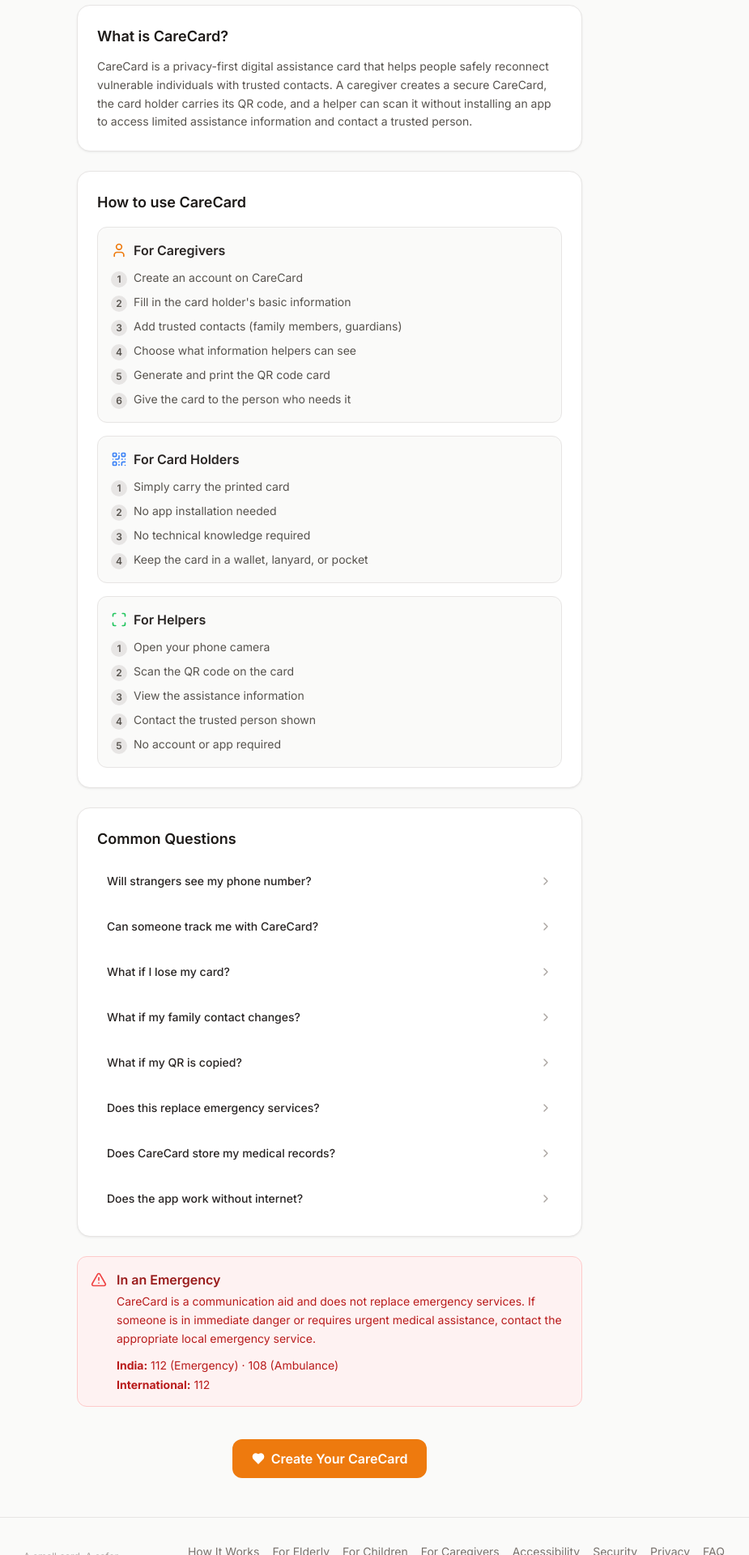
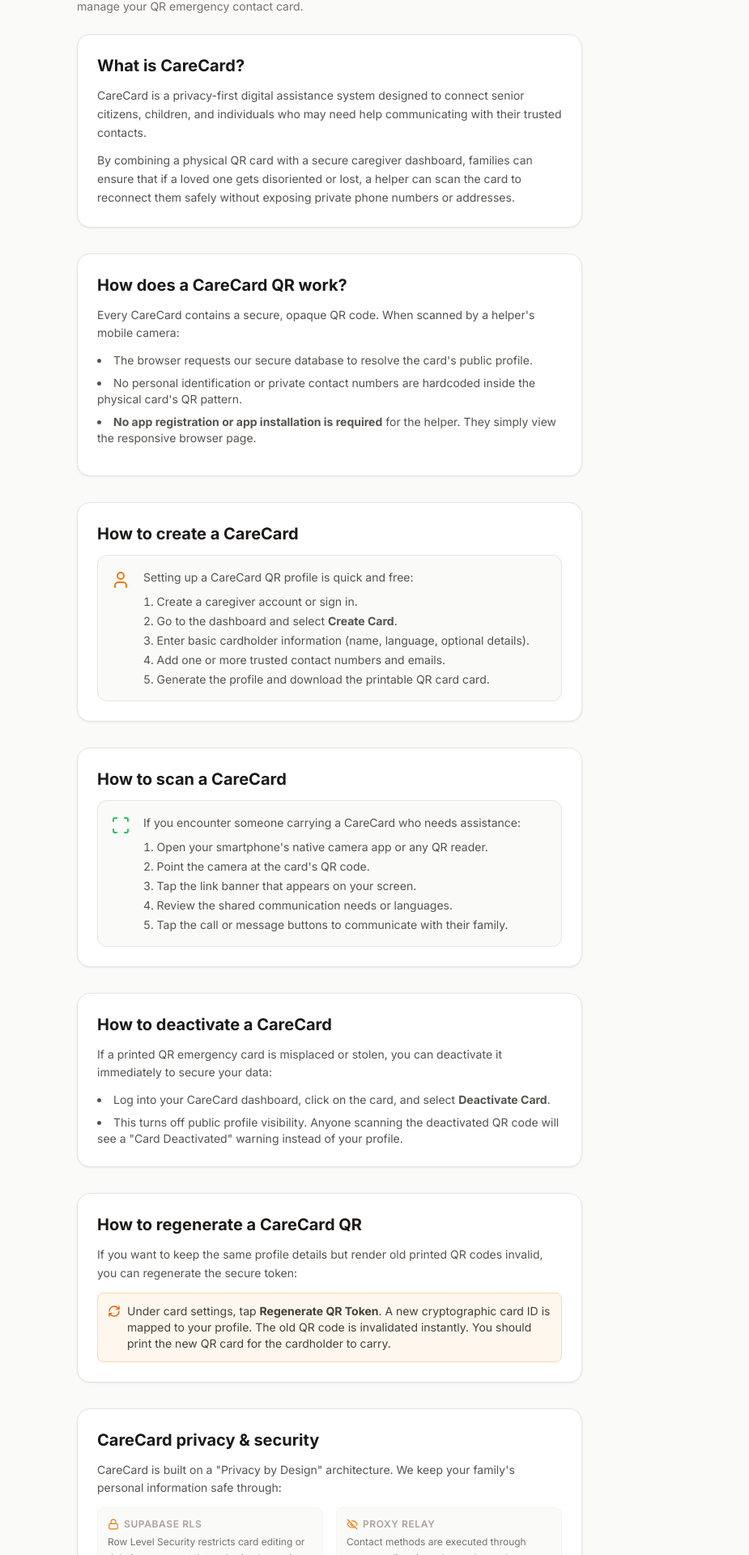
Before and after one commit to Guru-CodesAI/CareCard, a React (Vite) app: page /help in a window 1280 px wide. Shown: the part 239-2159 px from the top of the page at 81% size, without its empty margins (233-1158 px from the left). Built offline with nearby package versions, Linux system fonts and the light colour scheme; no server answers.

Commit message:
seo: implement CareCard brand keyword layers and dedicated /help page

```diff
--- a/src/pages/HelpPage.tsx
+++ b/src/pages/HelpPage.tsx
@@ -2,7 +2,7 @@
 import {
   Heart, QrCode, Phone, Shield, Scan, User,
   HelpCircle, ArrowLeft, ChevronRight, AlertTriangle,
-  RefreshCw, Globe, Printer
+  RefreshCw, Lock, EyeOff, Printer, Info
 } from 'lucide-react'
 import { SEO } from '@/components/SEO'
 
@@ -11,7 +11,7 @@
     <div className="page-container page-enter">
       <SEO
         title="CareCard Help — QR Safety Card Guide"
-        description="Learn how to create, carry, scan and manage a CareCard QR safety card."
+        description="Learn how to create, carry, scan, and manage a CareCard QR safety card. Access our official user guide and troubleshooting tips."
         path="/help"
       />
       <Link to="/" className="btn-ghost mb-4 -ml-2">
@@ -19,159 +19,204 @@
         Back
       </Link>
 
-      <h1 className="page-header mb-2 flex items-center gap-2">
-        <HelpCircle className="w-7 h-7 text-brand-500" />
-        Help & Safety
+      <div className="mb-6">
+        <div className="flex items-center gap-2 text-xs font-semibold text-brand-600 uppercase tracking-wider mb-2">
+          <HelpCircle className="w-4 h-4" /> User Guide
+        </div>
+        <h1 className="page-header mb-2 text-3xl font-display flex items-center gap-2">
+          CareCard Help & User Guide
         </h1>
-      <p className="text-warmgray-500 text-sm mb-8">
-        Learn how CareCard works and how to use it.
+        <p className="text-warmgray-500 text-sm">
+          Welcome to the official CareCard support and assistance directory. Learn how to use and manage your QR emergency contact card.
         </p>
+      </div>
 
-      {/* What is CareCard */}
-      <section className="card mb-6">
-        <h2 className="text-lg font-semibold text-warmgray-900 mb-3">What is CareCard?</h2>
+      <div className="space-y-8">
+        {/* Section: What is CareCard? */}
+        <section className="card">
+          <h2 className="text-xl font-bold text-warmgray-900 mb-3" id="what-is-carecard">
+            What is CareCard?
+          </h2>
+          <p className="text-sm text-warmgray-600 leading-relaxed mb-3">
+            CareCard is a privacy-first digital assistance system designed to connect senior citizens, children, and individuals who may need help communicating with their trusted contacts.
+          </p>
           <p className="text-sm text-warmgray-600 leading-relaxed">
-          CareCard is a privacy-first digital assistance card that helps people safely reconnect
-          vulnerable individuals with trusted contacts. A caregiver creates a secure CareCard,
-          the card holder carries its QR code, and a helper can scan it without installing an app
-          to access limited assistance information and contact a trusted person.
+            By combining a physical QR card with a secure caregiver dashboard, families can ensure that if a loved one gets disoriented or lost, a helper can scan the card to reconnect them safely without exposing private phone numbers or addresses.
           </p>
         </section>
 
-      {/* How to use */}
-      <section className="card mb-6">
-        <h2 className="text-lg font-semibold text-warmgray-900 mb-4">How to use CareCard</h2>
-        <div className="space-y-4">
-          {[
-            {
-              icon: <User className="w-5 h-5 text-brand-500" />,
-              title: 'For Caregivers',
-              steps: [
-                'Create an account on CareCard',
-                'Fill in the card holder\'s basic information',
-                'Add trusted contacts (family members, guardians)',
-                'Choose what information helpers can see',
-                'Generate and print the QR code card',
-                'Give the card to the person who needs it',
-              ]
-            },
-            {
-              icon: <QrCode className="w-5 h-5 text-blue-500" />,
-              title: 'For Card Holders',
-              steps: [
-                'Simply carry the printed card',
-                'No app installation needed',
-                'No technical knowledge required',
-                'Keep the card in a wallet, lanyard, or pocket',
-              ]
-            },
-            {
-              icon: <Scan className="w-5 h-5 text-green-500" />,
-              title: 'For Helpers',
-              steps: [
-                'Open your phone camera',
-                'Scan the QR code on the card',
-                'View the assistance information',
-                'Contact the trusted person shown',
-                'No account or app required',
-              ]
-            },
-          ].map((section) => (
-            <div key={section.title} className="p-4 rounded-xl bg-warmgray-50 border border-warmgray-200">
-              <h3 className="font-semibold text-warmgray-800 flex items-center gap-2 mb-3">
-                {section.icon}
-                {section.title}
-              </h3>
-              <ol className="space-y-2">
-                {section.steps.map((step, i) => (
-                  <li key={i} className="flex items-start gap-2 text-sm text-warmgray-600">
-                    <span className="w-5 h-5 rounded-full bg-warmgray-200 flex items-center justify-center text-xs font-semibold text-warmgray-600 shrink-0 mt-0.5">
-                      {i + 1}
-                    </span>
-                    {step}
-                  </li>
-                ))}
+        {/* Section: How does a CareCard QR work? */}
+        <section className="card">
+          <h2 className="text-xl font-bold text-warmgray-900 mb-3" id="how-does-qr-work">
+            How does a CareCard QR work?
+          </h2>
+          <p className="text-sm text-warmgray-600 leading-relaxed mb-3">
+            Every CareCard contains a secure, opaque QR code. When scanned by a helper's mobile camera:
+          </p>
+          <ul className="space-y-2 text-sm text-warmgray-600 list-disc list-inside mb-3">
+            <li>The browser requests our secure database to resolve the card's public profile.</li>
+            <li>No personal identification or private contact numbers are hardcoded inside the physical card's QR pattern.</li>
+            <li><strong>No app registration or app installation is required</strong> for the helper. They simply view the responsive browser page.</li>
+          </ul>
+        </section>
+
+        {/* Section: How to create a CareCard */}
+        <section className="card">
+          <h2 className="text-xl font-bold text-warmgray-900 mb-3" id="how-to-create">
+            How to create a CareCard
+          </h2>
+          <div className="flex gap-4 items-start bg-warmgray-50 p-4 rounded-xl border border-warmgray-200">
+            <User className="w-6 h-6 text-brand-500 shrink-0 mt-0.5" />
+            <div>
+              <p className="text-sm text-warmgray-600 leading-relaxed mb-2">
+                Setting up a CareCard QR profile is quick and free:
+              </p>
+              <ol className="list-decimal list-inside text-sm text-warmgray-600 space-y-1">
+                <li>Create a caregiver account or sign in.</li>
+                <li>Go to the dashboard and select <strong>Create Card</strong>.</li>
+                <li>Enter basic cardholder information (name, language, optional details).</li>
+                <li>Add one or more trusted contact numbers and emails.</li>
+                <li>Generate the profile and download the printable QR card card.</li>
               </ol>
             </div>
-          ))}
           </div>
         </section>
 
-      {/* FAQ */}
-      <section className="card mb-6">
-        <h2 className="text-lg font-semibold text-warmgray-900 mb-4">Common Questions</h2>
+        {/* Section: How to scan a CareCard */}
+        <section className="card">
+          <h2 className="text-xl font-bold text-warmgray-900 mb-3" id="how-to-scan">
+            How to scan a CareCard
+          </h2>
+          <div className="flex gap-4 items-start bg-warmgray-50 p-4 rounded-xl border border-warmgray-200">
+            <Scan className="w-6 h-6 text-green-500 shrink-0 mt-0.5" />
+            <div>
+              <p className="text-sm text-warmgray-600 leading-relaxed mb-2">
+                If you encounter someone carrying a CareCard who needs assistance:
+              </p>
+              <ol className="list-decimal list-inside text-sm text-warmgray-600 space-y-1">
+                <li>Open your smartphone's native camera app or any QR reader.</li>
+                <li>Point the camera at the card's QR code.</li>
+                <li>Tap the link banner that appears on your screen.</li>
+                <li>Review the shared communication needs or languages.</li>
+                <li>Tap the call or message buttons to communicate with their family.</li>
+              </ol>
+            </div>
+          </div>
+        </section>
+
+        {/* Section: How to deactivate a CareCard */}
+        <section className="card">
+          <h2 className="text-xl font-bold text-warmgray-900 mb-3" id="how-to-deactivate">
+            How to deactivate a CareCard
+          </h2>
+          <p className="text-sm text-warmgray-600 leading-relaxed mb-3">
+            If a printed QR emergency card is misplaced or stolen, you can deactivate it immediately to secure your data:
+          </p>
+          <ul className="space-y-2 text-sm text-warmgray-600 list-disc list-inside">
+            <li>Log into your CareCard dashboard, click on the card, and select <strong>Deactivate Card</strong>.</li>
+            <li>This turns off public profile visibility. Anyone scanning the deactivated QR code will see a "Card Deactivated" warning instead of your profile.</li>
+          </ul>
+        </section>
+
+        {/* Section: How to regenerate a CareCard QR */}
+        <section className="card">
+          <h2 className="text-xl font-bold text-warmgray-900 mb-3" id="how-to-regenerate">
+            How to regenerate a CareCard QR
+          </h2>
+          <p className="text-sm text-warmgray-600 leading-relaxed mb-3">
+            If you want to keep the same profile details but render old printed QR codes invalid, you can regenerate the secure token:
+          </p>
+          <div className="flex items-start gap-2 bg-brand-50 p-3 rounded-lg border border-brand-200 text-sm text-warmgray-700">
+            <RefreshCw className="w-4 h-4 text-brand-600 shrink-0 mt-0.5" />
+            <p>
+              Under card settings, tap <strong>Regenerate QR Token</strong>. A new cryptographic card ID is mapped to your profile. The old QR code is invalidated instantly. You should print the new QR card for the cardholder to carry.
+            </p>
+          </div>
+        </section>
+
+        {/* Section: CareCard privacy & security */}
+        <section className="card">
+          <h2 className="text-xl font-bold text-warmgray-900 mb-3" id="privacy-security">
+            CareCard privacy & security
+          </h2>
+          <p className="text-sm text-warmgray-600 leading-relaxed mb-3">
+            CareCard is built on a "Privacy by Design" architecture. We keep your family's personal information safe through:
+          </p>
+          <div className="grid md:grid-cols-2 gap-4 mt-2">
+            <div className="p-3 bg-warmgray-50 rounded-lg border border-warmgray-100">
+              <h3 className="font-semibold text-xs uppercase tracking-wider text-warmgray-400 mb-1 flex items-center gap-1.5">
+                <Lock className="w-3.5 h-3.5 text-brand-500" /> Supabase RLS
+              </h3>
+              <p className="text-xs text-warmgray-500 leading-relaxed">
+                Row Level Security restricts card editing or deletion access to the authorized caregiver account only.
+              </p>
+            </div>
+            <div className="p-3 bg-warmgray-50 rounded-lg border border-warmgray-100">
+              <h3 className="font-semibold text-xs uppercase tracking-wider text-warmgray-400 mb-1 flex items-center gap-1.5">
+                <EyeOff className="w-3.5 h-3.5 text-brand-500" /> Proxy Relay
+              </h3>
+              <p className="text-xs text-warmgray-500 leading-relaxed">
+                Contact methods are executed through secure redirection relays to keep phone numbers from exposure in the page source.
+              </p>
+            </div>
+          </div>
+        </section>
+
+        {/* Section: CareCard FAQ */}
+        <section className="card">
+          <h2 className="text-xl font-bold text-warmgray-900 mb-4" id="faq">
+            CareCard FAQ
+          </h2>
           <div className="space-y-3">
             {[
               {
-              q: 'Will strangers see my phone number?',
-              a: 'No. CareCard only displays information you choose to make public. Private contact details are never exposed through the QR code or scan page.',
+                q: 'Will strangers see my personal phone number?',
+                a: 'No. The scanner only sees the custom greeting, communication preferences, and a proxy contact trigger. The actual numbers are hidden.',
               },
               {
-              q: 'Can someone track me with CareCard?',
-              a: 'CareCard does not continuously track you. Temporary location sharing is optional and automatically expires after the set duration.',
+                q: 'Does CareCard track physical location?',
+                a: 'CareCard does not track location. It only records helper scan event times to notify caregivers, without tracking help cookies or device GPS.',
               },
               {
-              q: 'What if I lose my card?',
-              a: 'Deactivate the old card from your dashboard and generate a new QR. The old QR becomes invalid immediately.',
+                q: 'Is there a fee for creating a card?',
+                a: 'No. Creating and managing a CareCard emergency contact profile is completely free.',
               },
               {
-              q: 'What if my family contact changes?',
-              a: 'Update the trusted contact in your dashboard. The physical card doesn\'t need reprinting since the QR points to your online profile.',
-            },
-            {
-              q: 'What if my QR is copied?',
-              a: 'Revoke the old QR and generate a new one from the card management page. The old QR will stop working immediately.',
-            },
-            {
-              q: 'Does this replace emergency services?',
-              a: 'No. CareCard is a communication aid. If someone is in immediate danger or needs urgent medical help, always contact the appropriate local emergency service.',
-            },
-            {
-              q: 'Does CareCard store my medical records?',
-              a: 'No. CareCard is designed to minimize sensitive information. It does not store medical records, diagnoses, or health data.',
-            },
-            {
-              q: 'Does the app work without internet?',
-              a: 'The QR scan requires internet to load the profile. For offline situations, the physical card can include minimal printed information chosen by the caregiver.',
+                q: 'Do helpers need to register?',
+                a: 'No registration or app downloads are needed for someone scanning the card to connect with you.',
               },
             ].map((faq) => (
-            <details key={faq.q} className="group">
-              <summary className="flex items-center justify-between p-3 rounded-lg cursor-pointer hover:bg-warmgray-50 transition-colors font-medium text-warmgray-800 text-sm list-none">
+              <details key={faq.q} className="group border-b border-warmgray-100 pb-2">
+                <summary className="flex items-center justify-between py-2 cursor-pointer hover:text-brand-500 transition-colors font-medium text-warmgray-850 text-sm list-none">
                   {faq.q}
                   <ChevronRight className="w-4 h-4 text-warmgray-400 group-open:rotate-90 transition-transform shrink-0 ml-2" />
                 </summary>
-              <p className="px-3 pb-3 text-sm text-warmgray-500 leading-relaxed">{faq.a}</p>
+                <p className="py-2 text-sm text-warmgray-550 leading-relaxed">{faq.a}</p>
               </details>
             ))}
           </div>
         </section>
 
-      {/* Emergency */}
-      <section className="p-4 rounded-xl bg-red-50 border border-red-200 mb-6">
+        {/* Emergency disclaimer */}
+        <section className="p-4 rounded-xl bg-red-50 border border-red-200">
           <div className="flex items-start gap-3">
             <AlertTriangle className="w-5 h-5 text-red-500 shrink-0 mt-0.5" />
             <div>
-            <h2 className="font-semibold text-red-800 mb-1">In an Emergency</h2>
+              <h2 className="font-semibold text-red-800 mb-1">Emergency Disclaimer</h2>
               <p className="text-sm text-red-700 leading-relaxed">
-              CareCard is a communication aid and does not replace emergency services.
-              If someone is in immediate danger or requires urgent medical assistance,
-              contact the appropriate local emergency service.
+                CareCard is a communication helper. It is not a locator beacon, continuous tracker, or medical diagnostics system. In immediate risk, always contact local emergency services (112 / 911).
               </p>
-            <div className="mt-3 space-y-1 text-sm">
-              <p className="text-red-700"><strong>India:</strong> 112 (Emergency) · 108 (Ambulance)</p>
-              <p className="text-red-700"><strong>International:</strong> 112</p>
-            </div>
             </div>
           </div>
         </section>
 
-      {/* CTA */}
-      <div className="text-center py-4">
-        <Link to="/auth" className="btn-primary">
+        <div className="text-center pt-4">
+          <Link to="/auth" className="btn-primary inline-flex">
             <Heart className="w-4 h-4" fill="white" />
             Create Your CareCard
           </Link>
         </div>
       </div>
+    </div>
   )
 }
--- a/src/pages/HowItWorksPage.tsx
+++ b/src/pages/HowItWorksPage.tsx
@@ -6,8 +6,8 @@
   return (
     <div className="page-container page-enter">
       <SEO
-        title="How Does a QR Emergency Contact Card Work? | CareCard"
-        description="Learn how a QR emergency contact card works to protect vulnerable individuals. CareCard provides a secure QR safety card that requires no app for helpers."
+        title="CareCard QR — How the Emergency Contact Card Works"
+        description="Learn how the CareCard QR card works to connect helpers with caregivers in an emergency without exposing sensitive data."
         path="/how-it-works"
       />
       <Link to="/" className="btn-ghost mb-4 -ml-2">
@@ -19,9 +19,9 @@
         <div className="flex items-center gap-2 text-xs font-semibold text-brand-600 uppercase tracking-wider mb-2">
           <QrCode className="w-4 h-4" /> User Guide
         </div>
-        <h1 className="page-header mb-2 text-3xl font-display">How Does a QR Emergency Contact Card Work?</h1>
+        <h1 className="page-header mb-2 text-3xl font-display">How the CareCard QR Card Works</h1>
         <p className="text-warmgray-500 text-sm">
-          A step-by-step guide to setting up and using a privacy-first QR safety card without an app.
+          A step-by-step guide to setting up and using your CareCard QR emergency contact card without installing any apps.
         </p>
       </div>
 
--- a/src/pages/LandingPage.tsx
+++ b/src/pages/LandingPage.tsx
@@ -34,7 +34,7 @@
             </div>
 
             <h1 className="font-display text-3xl sm:text-5xl lg:text-6xl font-extrabold text-warmgray-900 tracking-tight leading-tight">
-              Privacy-First QR Emergency Contact Card
+              CareCard — Privacy-First QR Emergency Contact Card
             </h1>
 
             <h2 className="mt-4 text-xl sm:text-2xl font-display font-medium text-brand-600">
@@ -42,7 +42,7 @@
             </h2>
 
             <p className="mt-6 text-base sm:text-lg text-warmgray-500 max-w-2xl mx-auto leading-relaxed">
-              CareCard helps elderly people, children, and individuals who may need assistance reconnect with trusted contacts through a simple QR card—without unnecessarily exposing private information.
+              CareCard is a privacy-first digital assistance system that connects elderly people, children, and individuals who may need help with their trusted contacts through a simple QR card.
             </p>
 
             {/* CTAs */}
@@ -83,8 +83,11 @@
               <p className="text-warmgray-600 leading-relaxed mb-4">
                 What happens when someone you care about gets disoriented, lost, or needs communication assistance in public? Custom printed ID bracelets expose private phone numbers, while tracking devices can compromise personal location privacy. A digital emergency contact card provides a secure, modern solution.
               </p>
+              <p className="text-warmgray-600 leading-relaxed mb-4">
+                CareCard is built to address this exact gap. It is a privacy-first QR card connected to a privacy-controlled digital dashboard. With a CareCard QR card, a helper can access the information the caregiver has chosen to share without requiring a dedicated app.
+              </p>
               <p className="text-warmgray-600 leading-relaxed mb-6">
-                CareCard is built to address this exact gap. It is a privacy-first QR card connected to a privacy-controlled digital dashboard. When a helper scans the QR safety card, communication is facilitated without exposing sensitive personal identifiers or requiring an app.
+                CareCard for elderly people provides a simple way for families to help loved ones reconnect with trusted contacts.
               </p>
               <div className="flex gap-4">
                 <Link to="/for-elderly" className="text-sm font-semibold text-brand-600 hover:text-brand-700 flex items-center gap-1">
```
Also changed, not shown: src/pages/ForElderlyPage.tsx (+7 -7 lines). Lines whose indentation alone changed are shown as unchanged.
